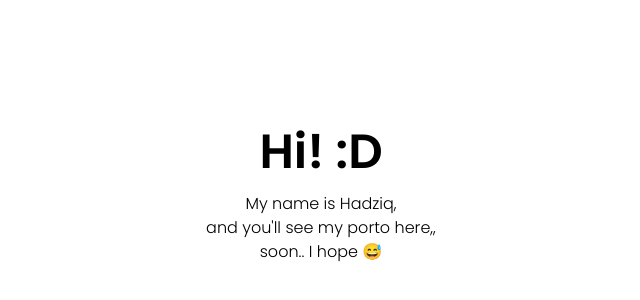
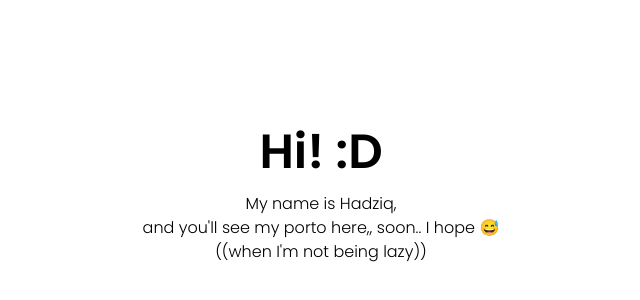
Before and after one commit to mhadziqrazin/hadziqrazin, a SvelteKit app: page / in a window 1280 px wide. Shown: the part 204-504 px from the top of the page, without its empty margins (319-959 px from the left). Built offline with nearby package versions, Linux system fonts and the light colour scheme.

Commit message:
feat: add word lazy

```diff
--- a/src/routes/+page.svelte
+++ b/src/routes/+page.svelte
@@ -1,7 +1,7 @@
 <div class="h-screen flex flex-col gap-4 items-center justify-center">
   <h1 class="text-5xl font-semibold">Hi! :D</h1>
   <h3 class="text-center font-light">My name is Hadziq,<br>
-    and you'll see my porto here,,<br>
-    soon.. I hope 😅
+    and you'll see my porto here,, soon.. I hope 😅<br>
+    ((when I'm not being lazy))
   </h3>
 </div>
```
